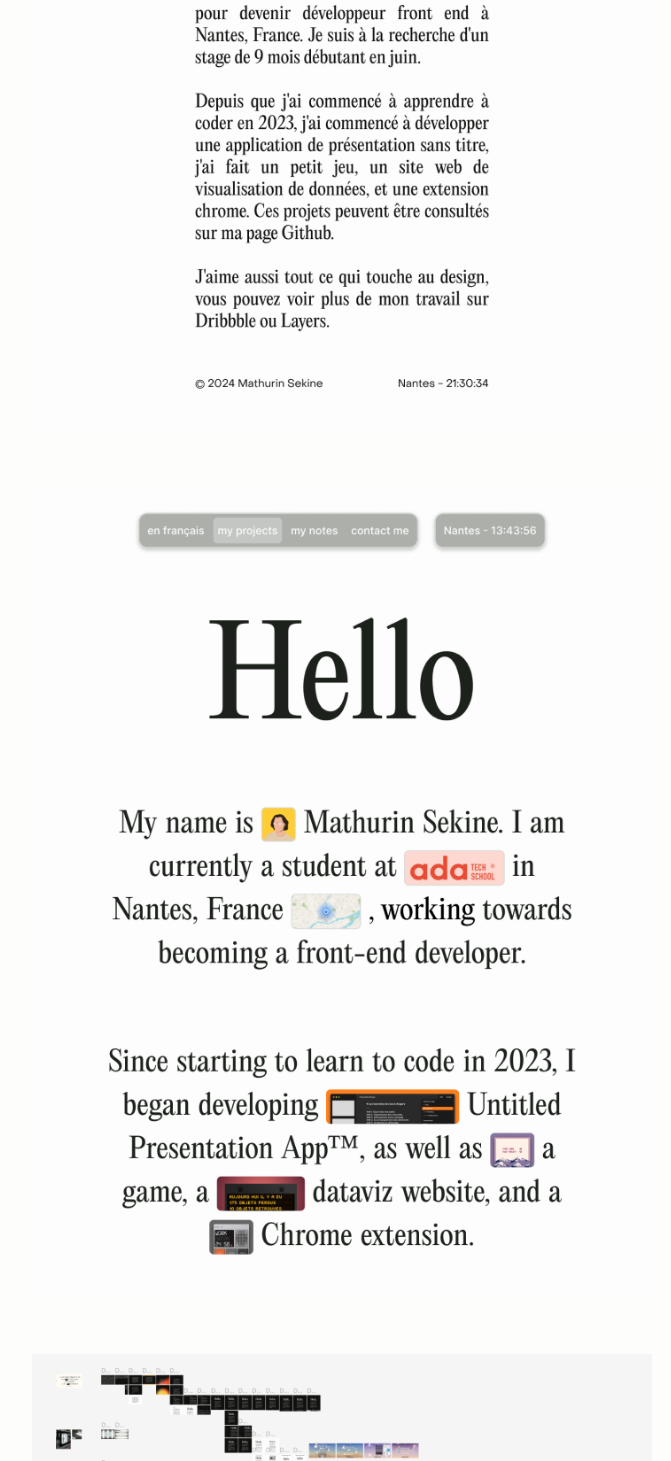
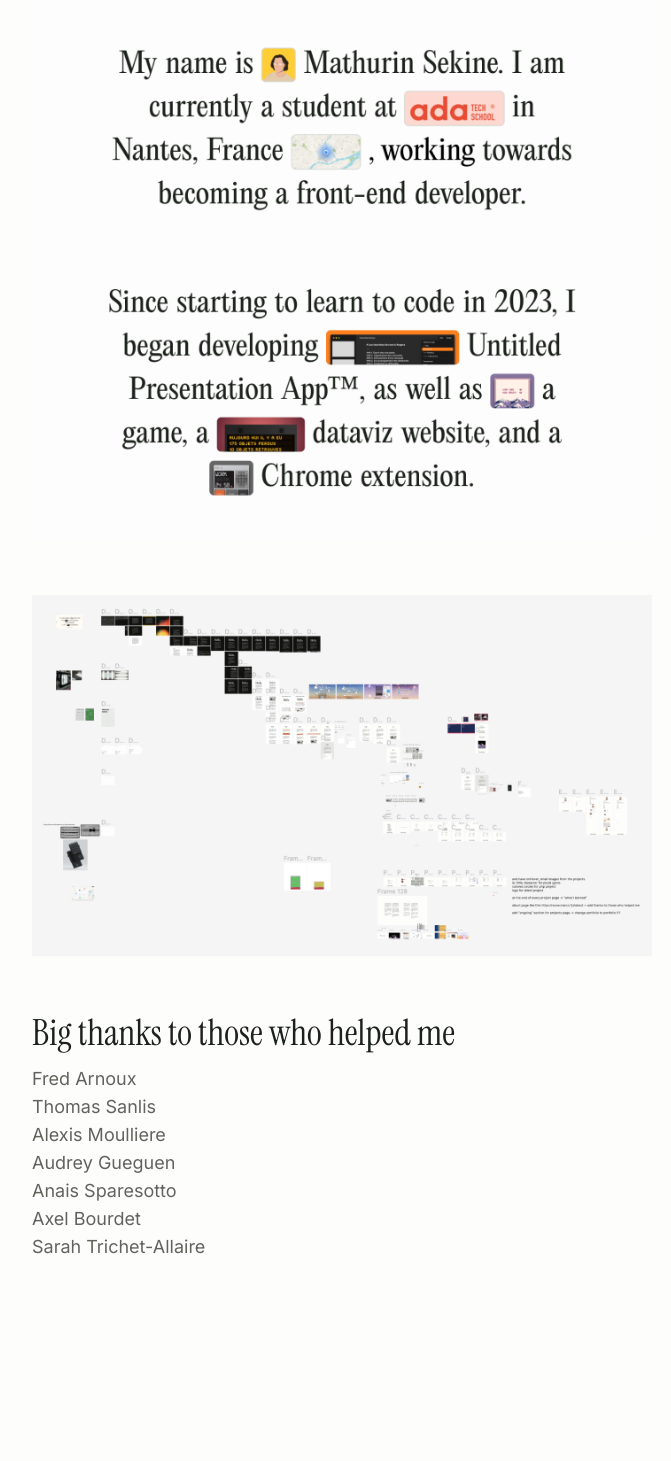
Before and after one commit to lemathurin/portfolio, a Next.js app: page /en/projects/portfolio in a window 1280 px wide. Shown: the part 5271-6732 px from the top of the page, without its empty margins (298-969 px from the left). After the commit the page ends 6700 px from the top, so only its background shows below. Built offline with nearby package versions, Linux system fonts and the light colour scheme.

Commit message:
added credits

```diff
--- a/messages/en.json
+++ b/messages/en.json
@@ -120,6 +120,7 @@
       "1stinspiration": "I liked the large serif text with images between the words from Cognac Godet.",
       "2ndinspiration": "When Amie's new website was released, I was instantly drawn to their navbar. I experimented with a couple of designs but kept returning to one that looked similar. Thanks, Amie!",
       "3rdinspiration": "I liked the clean and simple appearance of Pedro Duarte's website. As a result, my case study pages ended up resembling his blog posts. Great website, Pedro!",
-      "4thinspiration": "I used Farrel Putra's guide to buttons to create the labels on my website. A very minimalistic technique that yields great results. "
+      "4thinspiration": "I used Farrel Putra's guide to buttons to create the labels on my website. A very minimalistic technique that yields great results.",
+      "thanks": "Big thanks to those who helped me"
     }
   }
--- a/src/app/[locale]/components/CaseStudy.jsx
+++ b/src/app/[locale]/components/CaseStudy.jsx
@@ -69,6 +69,8 @@ export function CaseStudyList({ items }) {
           {item.link ? (
             <a
               href={item.link}
+              target="_blank"
+              rel="noopener noreferrer"
               className="text-lightMode-hoveredtext hover:text-lightMode-text hover:underline font-inter"
             >
               {item.name}
--- a/src/app/[locale]/projects/portfolio/page.js
+++ b/src/app/[locale]/projects/portfolio/page.js
@@ -31,8 +31,13 @@ export default function PortfolioCaseStudy() {
     { name: "Vercel", link: "https://vercel.com/" },
   ];
   const credits = [
-    { name: "Mehdi Bejjar", link: "https://github.com/bejjarmehdi" },
-    { name: "Daniela Ortúzar", link: "https://github.com/danielaortuzar" },
+    { name: "Fred Arnoux", link: "#" },
+    { name: "Thomas Sanlis", link: "https://twitter.com/T_Zahil" },
+    { name: "Alexis Moulliere", link: "https://github.com/realalexis" },
+    { name: "Audrey Gueguen", link: "https://github.com/AudreyGgn" },
+    { name: "Anais Sparesotto", link: "#" },
+    { name: "Axel Bourdet", link: "#" },
+    { name: "Sarah Trichet-Allaire", link: "#" },
   ];
   return (
     <main className="w-screen flex items-start justify-center pb-32">
@@ -111,13 +116,6 @@ export default function PortfolioCaseStudy() {
           className="mt-14"
         />
         <Image
-          src="/images/CaseStudy-portfolio/iteration4.png"
-          alt="Iteration 3"
-          width={700}
-          height={700}
-          className="mt-14"
-        />
-        <Image
           src="/images/CaseStudy-portfolio/iteration5.png"
           alt="Iteration 4"
           width={700}
@@ -131,6 +129,8 @@ export default function PortfolioCaseStudy() {
           height={700}
           className="mt-14"
         />
+        <CaseStudyH2 title={p("thanks")} />
+        <CaseStudyList items={credits} />
       </div>
     </main>
   );
```
Also changed, not shown: public/images/CaseStudy-portfolio/iteration4.png (deleted).
